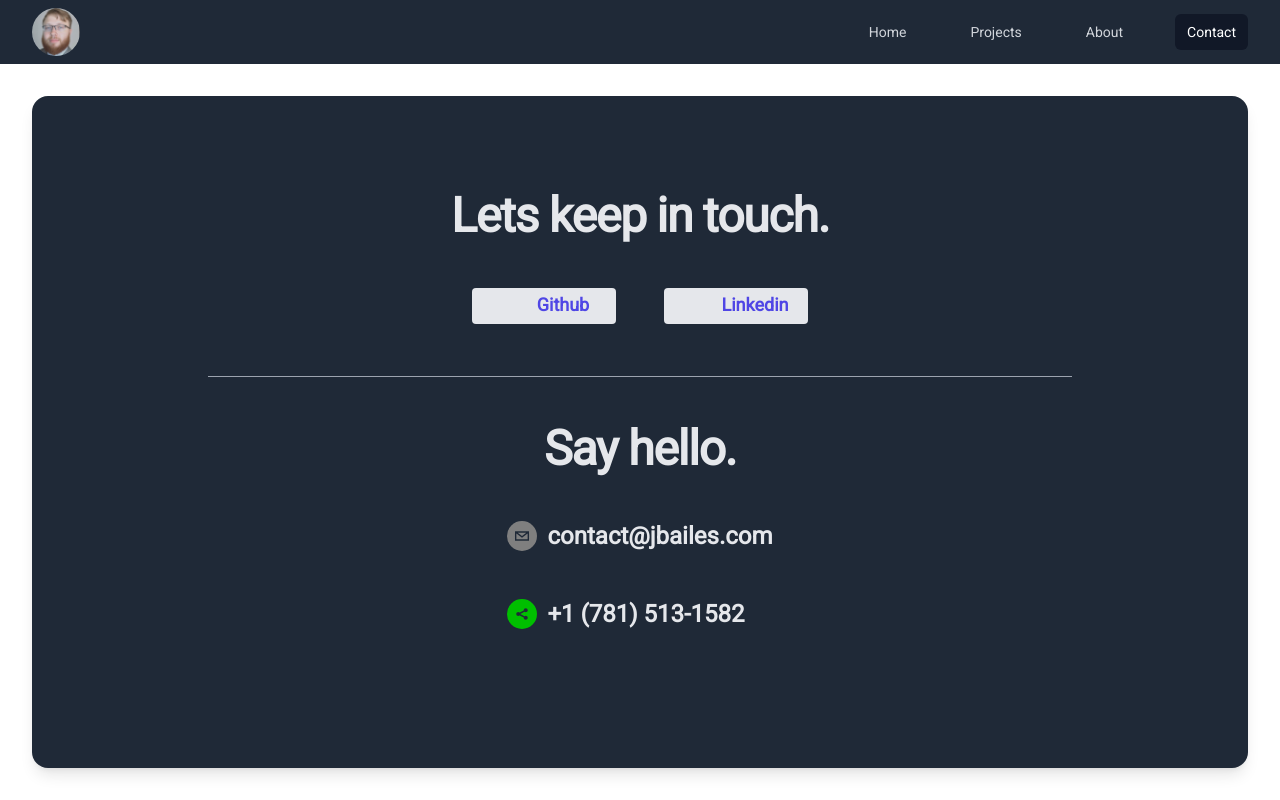
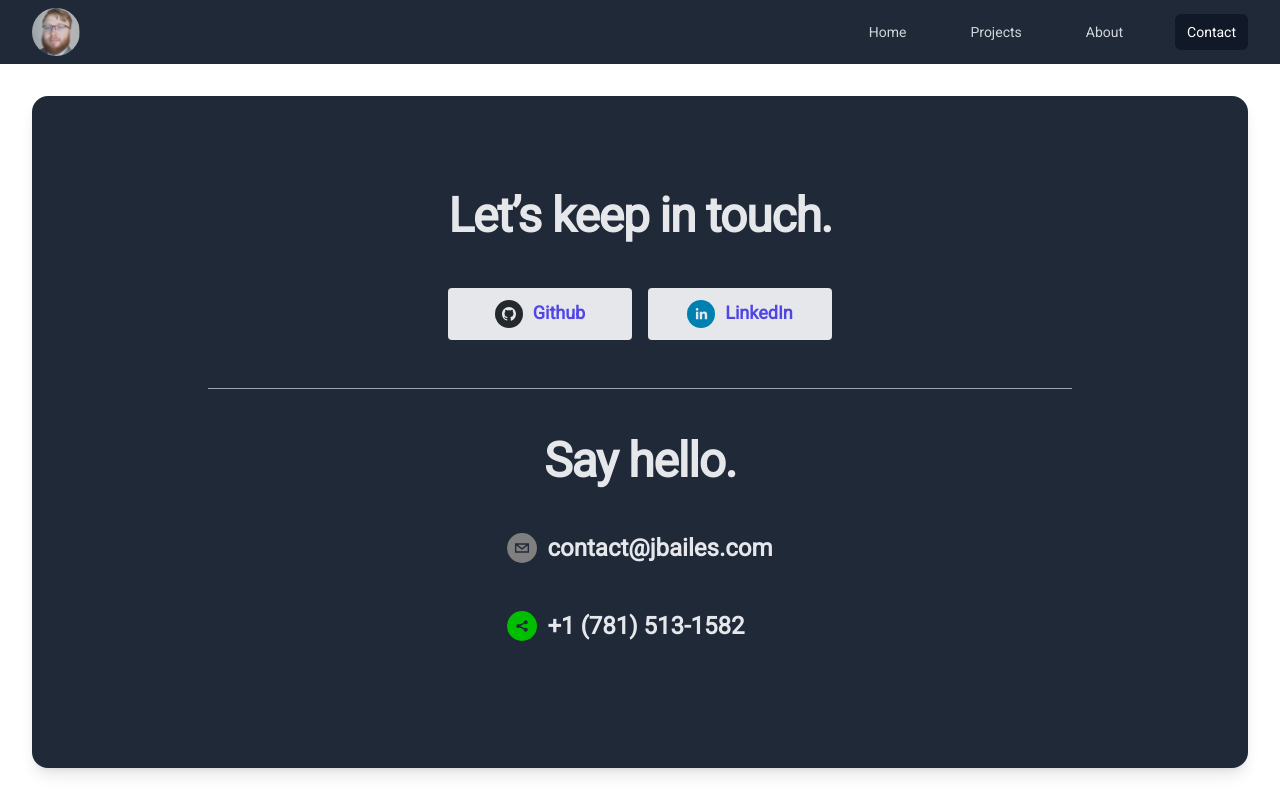
Before and after one commit to jbailes99/jbailes.com, a Next.js app: page /contact in a window 1280 px wide. Built offline with nearby package versions, Linux system fonts and the light colour scheme.

Commit message:
last fix

```diff
--- a/app/contact/page.tsx
+++ b/app/contact/page.tsx
@@ -11,17 +11,16 @@ export default function Contact() {
     <div className='flex-1  justify-center p-8 overflow-auto'>
       <div className='relative h-full isolate overflow-hidden bg-gray-800 px-8 py-24 shadow-lg rounded-2xl '>
         <div>
-          <h2 className='mx-auto text-gray-200 max-w-2xl text-center text-3xl font-bold tracking-tight  sm:text-5xl'>
-            Lets keep in touch.
+          <h2 className='mx-auto text-gray-200 max-w-2xl text-center text-3xl font-bold tracking-tight sm:text-5xl'>
+            Let’s keep in touch.
           </h2>
-          <div className='grid grid-cols-2 gap-0 w-96 mx-auto mt-12'>
+          <div className='grid grid-cols-1 sm:grid-cols-2 gap-4 w-11/12 sm:w-96 mx-auto mt-12'>
             <div className='rounded-2xl'>
               <dl className='text-lg leading-6 text-gray-600'>
                 <dt className='sr-only'>Email</dt>
-                <dd className='bg-gray-200 p-1 w-3/4 text-center rounded mx-auto'>
+                <dd className='bg-gray-200 p-3 text-center rounded mx-auto'>
                   <SocialIcon
-                    url='www.github.com'
-                    href='https://github.com/jbailes99'
+                    url='https://github.com/jbailes99'
                     target='_blank'
                     style={{
                       width: '28px',
@@ -29,7 +28,6 @@ export default function Contact() {
                       marginRight: '10px',
                     }}
                   />
-
                   <a
                     className='font-semibold text-indigo-600'
                     href='https://github.com/jbailes99'
@@ -38,21 +36,15 @@ export default function Contact() {
                     Github
                   </a>
                 </dd>
-                <div className='mt-1'>
-                  {/* <dt className='sr-only'>Phone number</dt>
-                    <dd>+1 (555) 905-2345</dd> hiiiiiiii ur really coding tho*/}
-                </div>
               </dl>
             </div>
 
-            <div className='rounded-2xl  '>
-              <h3 className='text-base font-semibold leading-7 text-gray-900'></h3>
-              <dl className=' text-lg leading-6 text-gray-600'>
-                <dt className='sr-only'>Email</dt>
-                <dd className='bg-gray-200 p-1 w-3/4 text-center rounded mx-auto'>
+            <div className='rounded-2xl'>
+              <dl className='text-lg leading-6 text-gray-600'>
+                <dt className='sr-only'>LinkedIn</dt>
+                <dd className='bg-gray-200 p-3 text-center rounded mx-auto'>
                   <SocialIcon
-                    url='www.linkedin.com'
-                    href='https://www.linkedin.com/in/jbailes01/'
+                    url='https://www.linkedin.com/in/jbailes01/'
                     target='_blank'
                     style={{
                       width: '28px',
@@ -65,17 +57,14 @@ export default function Contact() {
                     href='https://www.linkedin.com/in/jbailes01/'
                     target='_blank'
                   >
-                    Linkedin
+                    LinkedIn
                   </a>
                 </dd>
-                <div className='mt-1'>
-                  {/* <dt className='sr-only'>Phone number</dt>
-                    <dd>+1 (555) 905-4567</dd> */}
-                </div>
               </dl>
             </div>
           </div>
         </div>
+
         <div className='relative'>
           <div
             className='inset-0 mt-12 w-3/4 mx-auto flex items-center'
```
